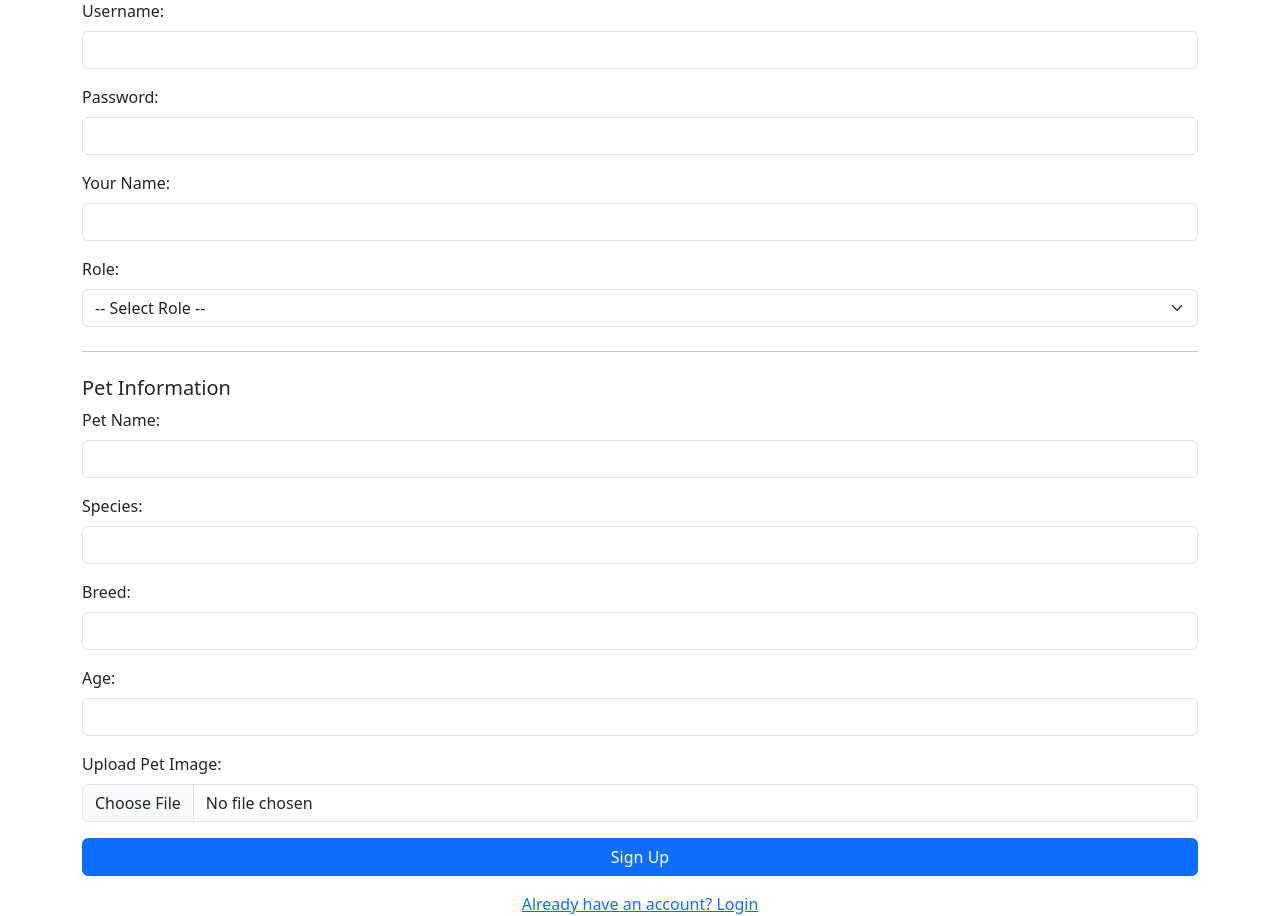
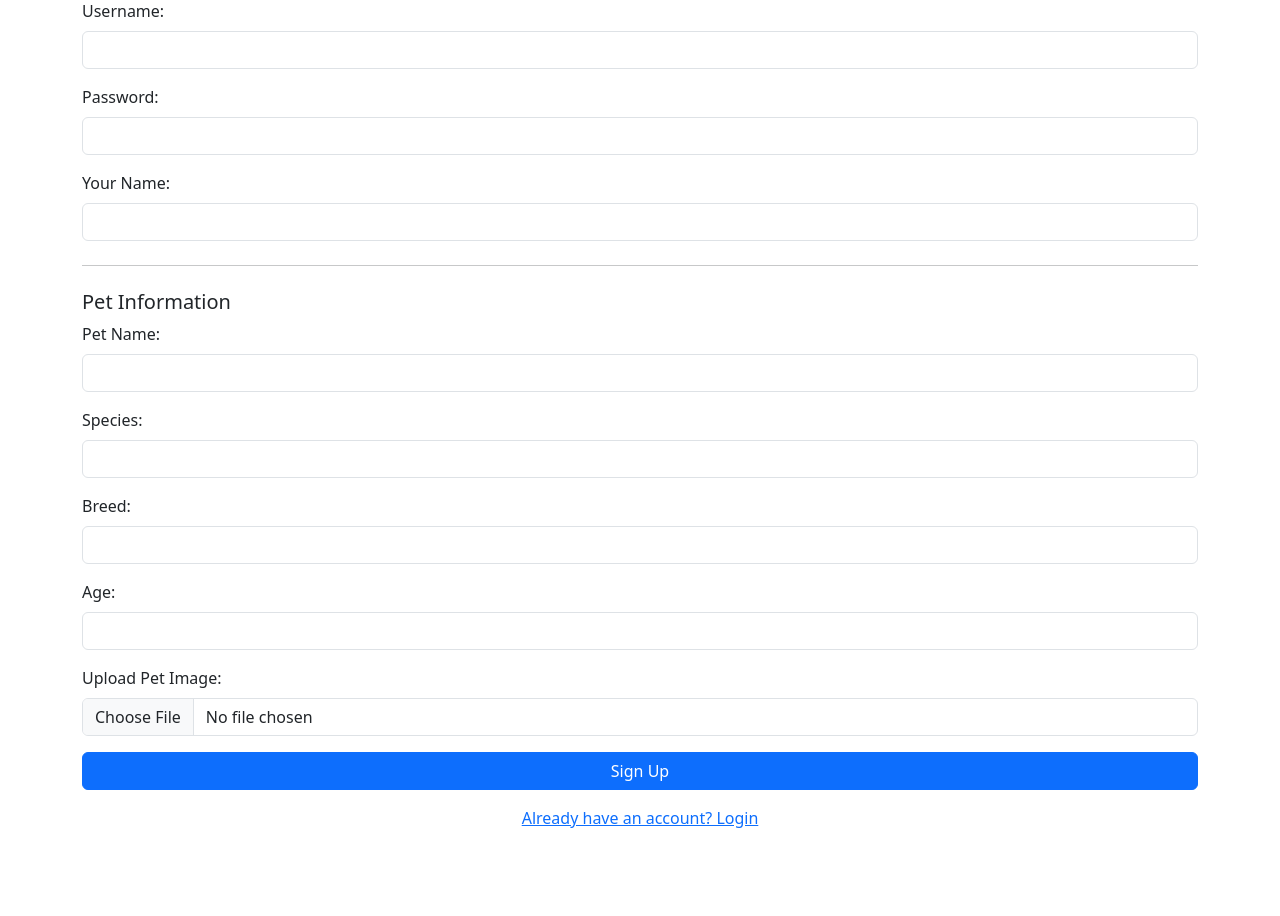
Before and after one commit to HareshSooraj/C372-CA1-PetCareApp, a Node server app: page /signup in a window 1280 px wide. Shown: the part 167-1083 px from the top of the page. After the commit the page ends 995 px from the top, so only its background shows below. Run offline with Node 20, Linux system fonts and the light colour scheme.

Commit message:
fix: prevent admin role escalation during signup

```diff
--- a/app.js
+++ b/app.js
@@ -50,7 +50,7 @@ app.get('/signup', (req, res) => {
 
 // Handle Sign Up Submission
 app.post('/signup', upload.single('pet_image'), (req, res) => {
-  const { username, password, name, role, pet_name, species, breed, age } = req.body;
+  const { username, password, name, pet_name, species, breed, age } = req.body;
   //const petImage = req.file ? req.file.filename : '';
   let petImage;
     if (req.file) {
@@ -60,7 +60,7 @@ app.post('/signup', upload.single('pet_image'), (req, res) => {
     }
 
   const hashedPassword = sha256Hash(password);
-  userModel.createUser(username, hashedPassword, name, role, (err, result) => {
+  userModel.createUser(username, hashedPassword, name, 'user', (err, result) => {
     if (err) {
       console.error('Error creating user:', err);
       req.flash('error', 'Sign up failed. Please try again.');
--- a/views/signUp.ejs
+++ b/views/signUp.ejs
@@ -26,15 +26,6 @@
       <div class="mb-3">
         <label class="form-label">Your Name:</label>
         <input type="text" class="form-control" name="name" required>
-      </div>
-
-      <div class="mb-3">
-        <label class="form-label">Role:</label>
-        <select class="form-select" name="role" required>
-          <option value="">-- Select Role --</option>
-          <option value="user">User</option>
-          <option value="admin">Admin</option>
-        </select>
       </div>
 
       <hr class="my-4">
```
